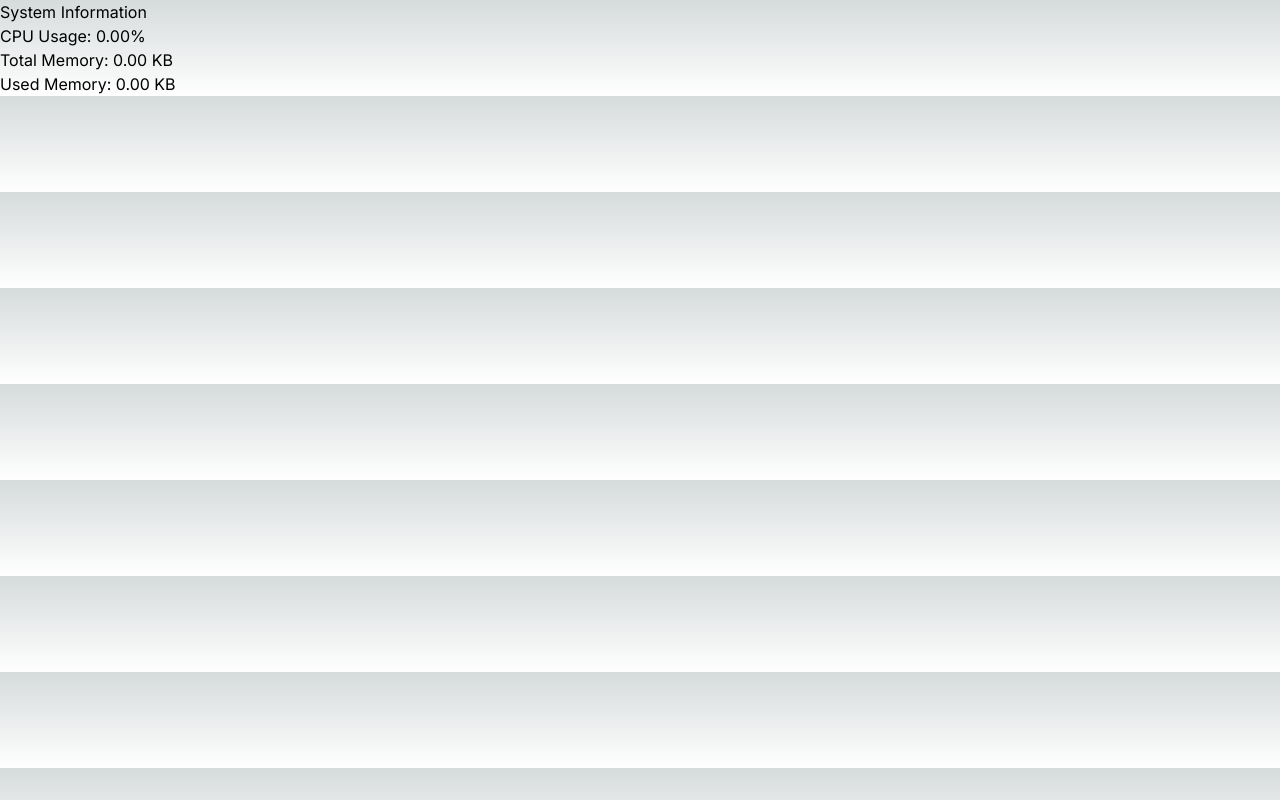
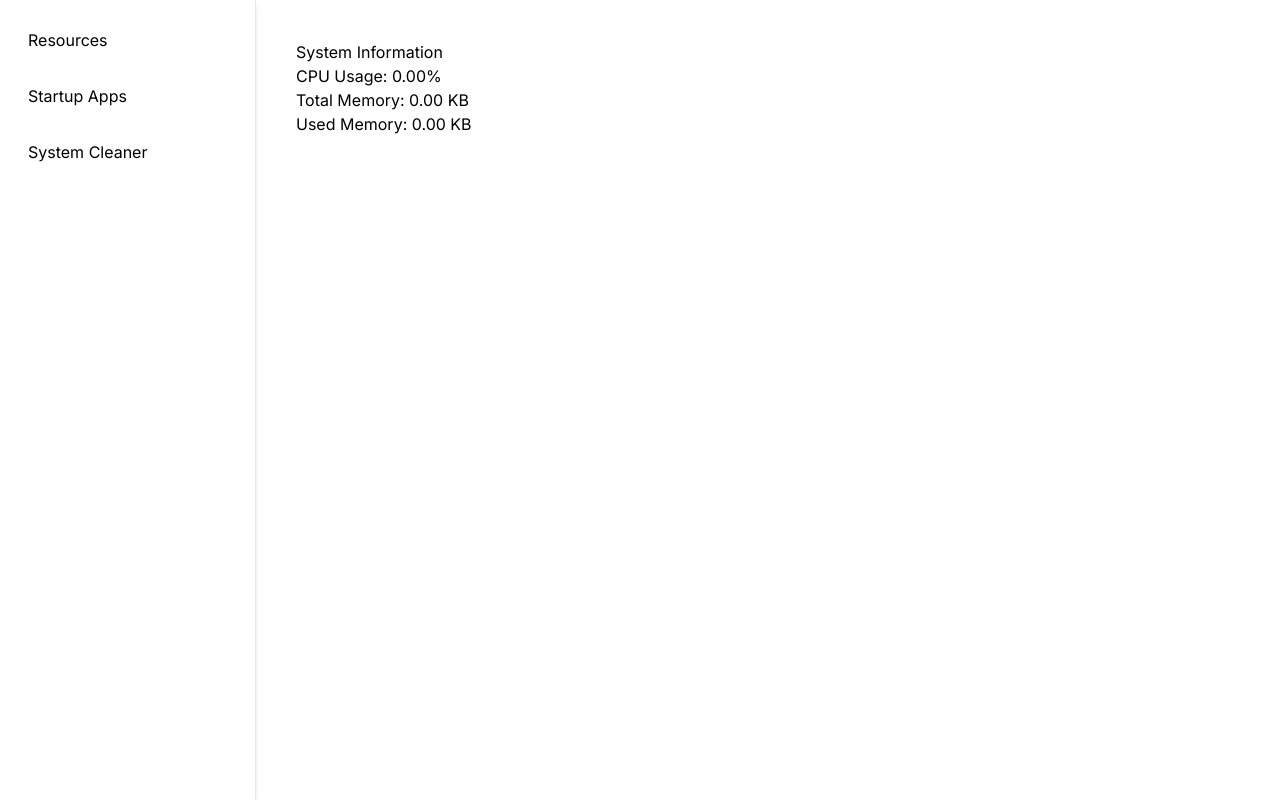
Before and after one commit to zhaoyangwuuuu/system-optimizer, a Next.js app: page / in a window 1280 px wide. Built offline with nearby package versions, Linux system fonts and the light colour scheme.

Commit message:
FEAT: add Layout, StartupApps, SystemCleaner

```diff
--- a/src/app/globals.css
+++ b/src/app/globals.css
@@ -4,24 +4,17 @@
 
 :root {
   --foreground-rgb: 0, 0, 0;
-  --background-start-rgb: 214, 219, 220;
-  --background-end-rgb: 255, 255, 255;
+  --background-color: 255, 255, 255;
 }
 
 @media (prefers-color-scheme: dark) {
   :root {
     --foreground-rgb: 255, 255, 255;
-    --background-start-rgb: 0, 0, 0;
-    --background-end-rgb: 0, 0, 0;
+    --background-color: 45, 45, 45;
   }
 }
 
 body {
   color: rgb(var(--foreground-rgb));
-  background: linear-gradient(
-      to bottom,
-      transparent,
-      rgb(var(--background-end-rgb))
-    )
-    rgb(var(--background-start-rgb));
+  background: rgb(var(--background-color))
 }
--- a/src/app/page.tsx
+++ b/src/app/page.tsx
@@ -1,14 +1,15 @@
-'use client';
+"use client";
 
-import SystemInfo from '../components/SystemInfo';
+import Layout from "@/components/Layout";
+import SystemInfo from "@/components/SystemInfo";
 
 const Home: React.FC = () => {
   return (
-    <div>
-      <main className='main-container'>
+    <Layout>
+      <main className='flex-grow p-5'>
         <SystemInfo />
       </main>
-    </div>
+    </Layout>
   );
 };
 
--- /dev/null
+++ b/src/components/Layout.tsx
@@ -0,0 +1,18 @@
+import React, { PropsWithChildren } from "react";
+import Sidebar from "./Sidebar";
+import "../app/globals.css";
+
+interface Props {
+  children: React.ReactNode;
+}
+
+const Layout: React.FC<PropsWithChildren<Props>> = ({ children }) => {
+  return (
+    <div className='flex'>
+      <Sidebar />
+      <main className='flex-grow p-5'>{children}</main>
+    </div>
+  );
+};
+
+export default Layout;
--- /dev/null
+++ b/src/components/Sidebar.tsx
@@ -0,0 +1,28 @@
+import React from 'react';
+import Link from 'next/link';
+
+const Sidebar: React.FC = () => {
+  return (
+    <div className="w-64 h-screen shadow-md p-5 border-r border-custom-divider" style={{ backgroundColor: 'rgb(var(--background-color))' }}>
+      <ul>
+        <li className="mb-4">
+          <Link href="/resources">
+            <div className="block p-2 hover:bg-stone-700 rounded">Resources</div>
+          </Link>
+        </li>
+        <li className="mb-4">
+          <Link href="/startup-apps">
+            <div className="block p-2 hover:bg-stone-700 rounded">Startup Apps</div>
+          </Link>
+        </li>
+        <li className="mb-4">
+          <Link href="/system-cleaner">
+            <div className="block p-2 hover:bg-stone-700 rounded">System Cleaner</div>
+          </Link>
+        </li>
+      </ul>
+    </div>
+  );
+};
+
+export default Sidebar;
--- /dev/null
+++ b/src/components/StartupApps.tsx
@@ -0,0 +1,10 @@
+const StartupApps: React.FC = () => {
+  return (
+    <div>
+      <h2>Startup Apps</h2>
+      <p>This is the placeholder for managing startup applications.</p>
+    </div>
+  );
+};
+
+export default StartupApps;
--- /dev/null
+++ b/src/components/SystemCleaner.tsx
@@ -0,0 +1,10 @@
+const SystemCleaner: React.FC = () => {
+  return (
+    <div>
+      <h2>System Cleaner</h2>
+      <p>This is the placeholder for the system cleaner feature.</p>
+    </div>
+  );
+};
+
+export default SystemCleaner;
--- a/src/components/SystemInfo.tsx
+++ b/src/components/SystemInfo.tsx
@@ -6,7 +6,6 @@ const SystemInfo: React.FC = () => {
   const [memoryUsage, setMemoryUsage] = useState<{ total: number, used: number }>({ total: 0, used: 0 });
 
   useEffect(() => {
-    console.log('useEffect begin');
     const intervalId = setInterval(() => {
       invoke<number>('get_cpu_usage')
         .then((usage) => setCpuUsage(usage))
@@ -15,8 +14,6 @@ const SystemInfo: React.FC = () => {
       invoke<[number, number]>('get_memory_usage')
         .then(([total, used]) => setMemoryUsage({ total, used }))
         .catch(console.error);
-
-      console.log('useEffect end', cpuUsage, memoryUsage);
     }, 1000);
 
 
--- /dev/null
+++ b/src/pages/resources.tsx
@@ -0,0 +1,12 @@
+import Layout from "@/components/Layout";
+import SystemInfo from "@/components/SystemInfo";
+
+const ResourcesPage: React.FC = () => {
+  return (
+    <Layout>
+      <SystemInfo />
+    </Layout>
+  );
+};
+
+export default ResourcesPage;
--- /dev/null
+++ b/src/pages/startup-apps.tsx
@@ -0,0 +1,12 @@
+import Layout from "@/components/Layout";
+import StartupApps from "@/components/StartupApps";
+
+const StartupAppsPage: React.FC = () => {
+  return (
+    <Layout>
+      <StartupApps />
+    </Layout>
+  );
+};
+
+export default StartupAppsPage;
--- /dev/null
+++ b/src/pages/system-cleaner.tsx
@@ -0,0 +1,12 @@
+import Layout from "@/components/Layout";
+import SystemCleaner from "@/components/SystemCleaner";
+
+const SystemCleanerPage: React.FC = () => {
+  return (
+    <Layout>
+      <SystemCleaner />
+    </Layout>
+  );
+};
+
+export default SystemCleanerPage;
--- a/tailwind.config.ts
+++ b/tailwind.config.ts
@@ -1,20 +1,11 @@
-import type { Config } from 'tailwindcss'
+import type { Config } from "tailwindcss";
 
 const config: Config = {
   content: [
-    './src/pages/**/*.{js,ts,jsx,tsx,mdx}',
-    './src/components/**/*.{js,ts,jsx,tsx,mdx}',
-    './src/app/**/*.{js,ts,jsx,tsx,mdx}',
+    "./src/pages/**/*.{js,ts,jsx,tsx,mdx}",
+    "./src/components/**/*.{js,ts,jsx,tsx,mdx}",
+    "./src/app/**/*.{js,ts,jsx,tsx,mdx}",
   ],
-  theme: {
-    extend: {
-      backgroundImage: {
-        'gradient-radial': 'radial-gradient(var(--tw-gradient-stops))',
-        'gradient-conic':
-          'conic-gradient(from 180deg at 50% 50%, var(--tw-gradient-stops))',
-      },
-    },
-  },
   plugins: [],
-}
-export default config
+};
+export default config;
```
Also changed, not shown: src/app/layout.tsx (+10 -10 lines).
